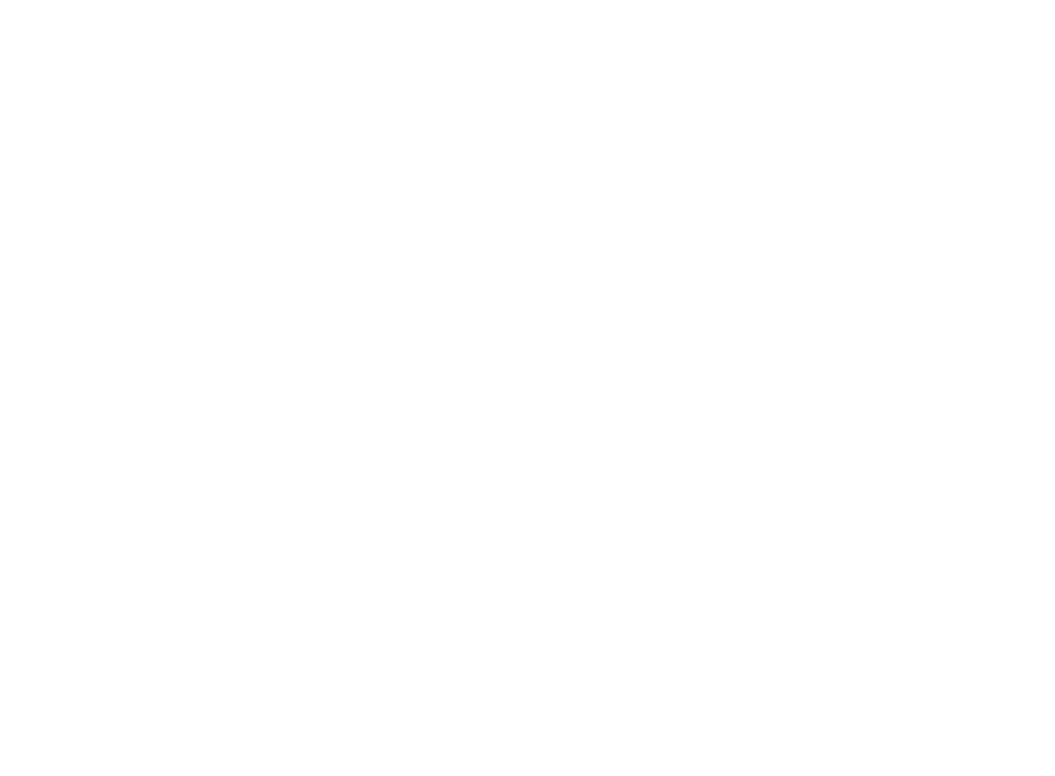
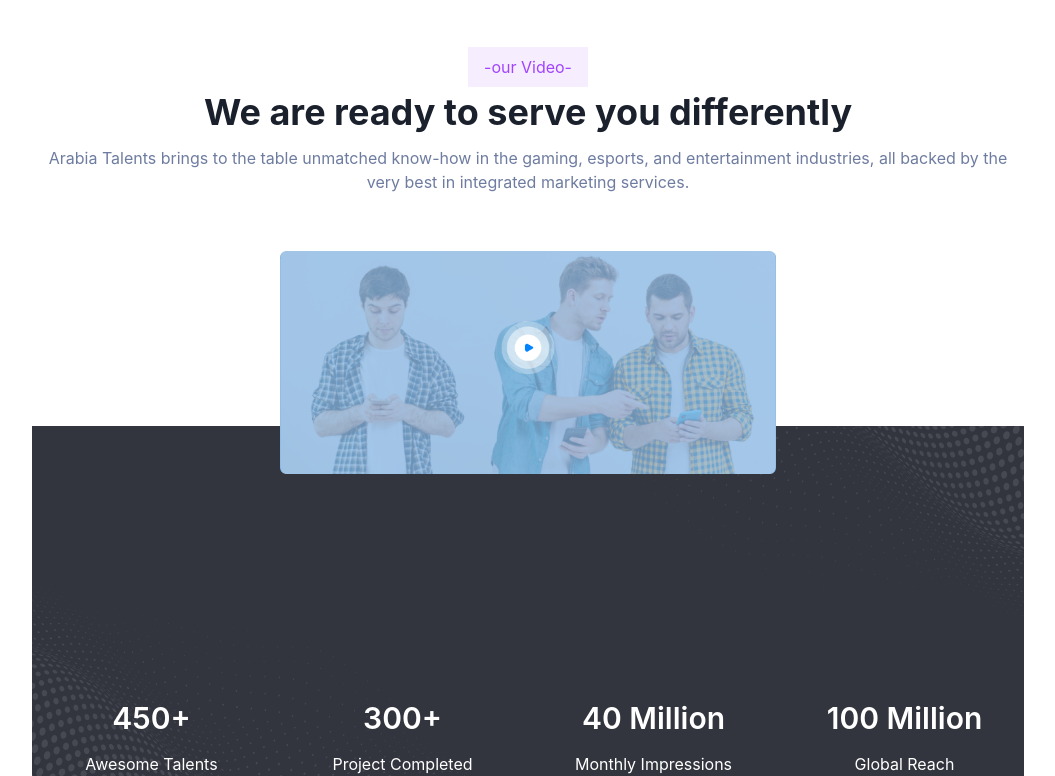
Before and after one commit to mujeebhashone/next.type, a Next.js app: page / in a window 1280 px wide. Shown: the part 2833-3609 px from the top of the page, without its empty margins (112-1167 px from the left). Before the commit the page ends 2792 px from the top, so only its background shows below. Built offline with nearby package versions, Linux system fonts and the light colour scheme.

Commit message:
videoSection

```diff
--- a/src/pages/Components/Banner.tsx
+++ b/src/pages/Components/Banner.tsx
@@ -43,7 +43,7 @@
               media influencers.
             </Text>
           </Box>
-          <Flex justify={"center"} align={"center"} gap={"4"} mt={"10"}>
+      <Flex justify={"center"} align={"center"} gap={"4"} mt={"10"} flexDirection={{lg: "row", base:"column"}}>
             <ButtonLayout buttonText="content creators" />
             <ButtonLayout isTransparent={true} buttonText="On-Air Talents" />
           </Flex>
--- a/src/pages/Components/BoxSection2.tsx
+++ b/src/pages/Components/BoxSection2.tsx
@@ -5,7 +5,7 @@
 const BoxSection2 = () => {
   return (
         <Box as='section' bg={'#F5F5F5'}>
-            <Container  maxW={'80%'}  py={{lg:'24', base:'0'}} marginX={'auto'}>
+            <Container  maxW={{lg:'80%',base:'100%'}}  py={{lg:'24', base:'20'}} marginX={'auto'}>
             <Box textAlign={'center'} mb={'12'}>
         <Box as='span' color={'#0083FF'} bg={'#E6F3FF'} px={'4'} py={'2.5'} >-Our Rosters-
         </Box>
@@ -13,8 +13,8 @@
         <Text color={'#6E7CA0'}> We do manage an exclusive roster of talent, from content creadtors and social media influencers to
 Esports commentators, and even hosts.  We work with a plethora of great talents. </Text>
 
-      </Box>
-      <SimpleGrid columns={{base: 1, lg: 2}} spacing={3}>
+      </Box >
+      <SimpleGrid columns={{base: 1, lg: 2}} spacing={3} >
         <Flex border={'1px solid #E7E5EA'} bg={'#FFFFFF'} >
             <Box mt={'-6'} ml={'-3'}>
             <Image
--- /dev/null
+++ b/src/pages/Components/VideoSection.tsx
@@ -0,0 +1,58 @@
+import { Box, Container, Heading, SimpleGrid, Text } from '@chakra-ui/react'
+import React from 'react'
+import Image from "next/image";
+
+
+
+const VideoSection = () => {
+  return (
+    <Box as='section'>
+      <Container maxW={{lg:'80%',base:'100%'}}>
+        <Box textAlign={'center'} mb={'12'} pt={'24'}>
+          <Box as='span' color={'#A044FF'} bg={'#F6EDFF'} px={'4'} py={'2.5'} >-our Video-
+          </Box>
+          <Heading mb={'3'} mt={'3'}>We are ready to serve you differently</Heading>
+          <Text color={'#6E7CA0'} pb={'8'}> Arabia Talents brings to the table unmatched know-how in the gaming, esports, and entertainment industries, all backed by the very best in integrated marketing services. </Text>
+        </Box>
+        <Box position={'relative'} bgImage={'assets/images/Backgorund.png'} bgRepeat={'no-repeat'} backgroundPosition={'center'} height={{lg:'350px'}} mt={{lg:'200px'}} bgSize={'cover'}>
+          <Box position={{lg:'absolute'}} top={{lg:"-50%"}} left={{lg:'50%'}} sx={{transform:{lg:"translateX(-50%)"}}}>
+            <Image
+              src="/assets/images/Videobar.png"
+              width={770}
+              height={346}
+              alt="company logo"
+
+            />
+          </Box>
+          <SimpleGrid columns={{base: 2, lg: 4}} spacing={3} color={'#FFFFFF'} textAlign={'center'} alignContent={'end'} height={'100%'}>
+            <Box>
+              <Heading fontSize={{lg:'3xl',base:'2xl'}} fontWeight={'semibold'} mb={{lg:'4',base:'2'}}>
+                450+
+              </Heading>
+              <Text>Awesome Talents</Text>
+            </Box>
+            <Box>
+              <Heading fontSize={{lg:'3xl',base:'2xl'}} fontWeight={'semibold'} mb={{lg:'4',base:'2'}}>
+                300+
+              </Heading>
+              <Text>Project Completed</Text>
+            </Box>
+            <Box>
+              <Heading fontSize={{lg:'3xl',base:'2xl'}} fontWeight={'semibold'} mb={{lg:'4',base:'2'}}>
+                40 Million
+              </Heading>
+              <Text>Monthly Impressions</Text></Box>
+            <Box>
+              <Heading fontSize={{lg:'3xl',base:'2xl'}} fontWeight={'semibold'} mb={{lg:'4',base:'2'}}>
+                100 Million
+              </Heading>
+              <Text>Global Reach</Text>
+            </Box>
+            </SimpleGrid>
+            </Box>
+      </Container>
+    </Box>
+  )
+}
+
+export default VideoSection
--- a/src/pages/index.tsx
+++ b/src/pages/index.tsx
@@ -5,6 +5,7 @@
 import Section from './Components/Section'
 import BoxSection from './Components/BoxSection'
 import BoxSection2 from './Components/BoxSection2'
+import VideoSection from './Components/VideoSection'
 
 const inter= Outfit({ subsets: ['latin'] })
 
@@ -22,6 +23,7 @@
       <Section/>
       <BoxSection/>
       <BoxSection2/>
+      <VideoSection/>
     </>
   )
 }
```
Also changed, not shown: public/assets/images/Backgorund.png (added), public/assets/images/Videobar.png (added).
